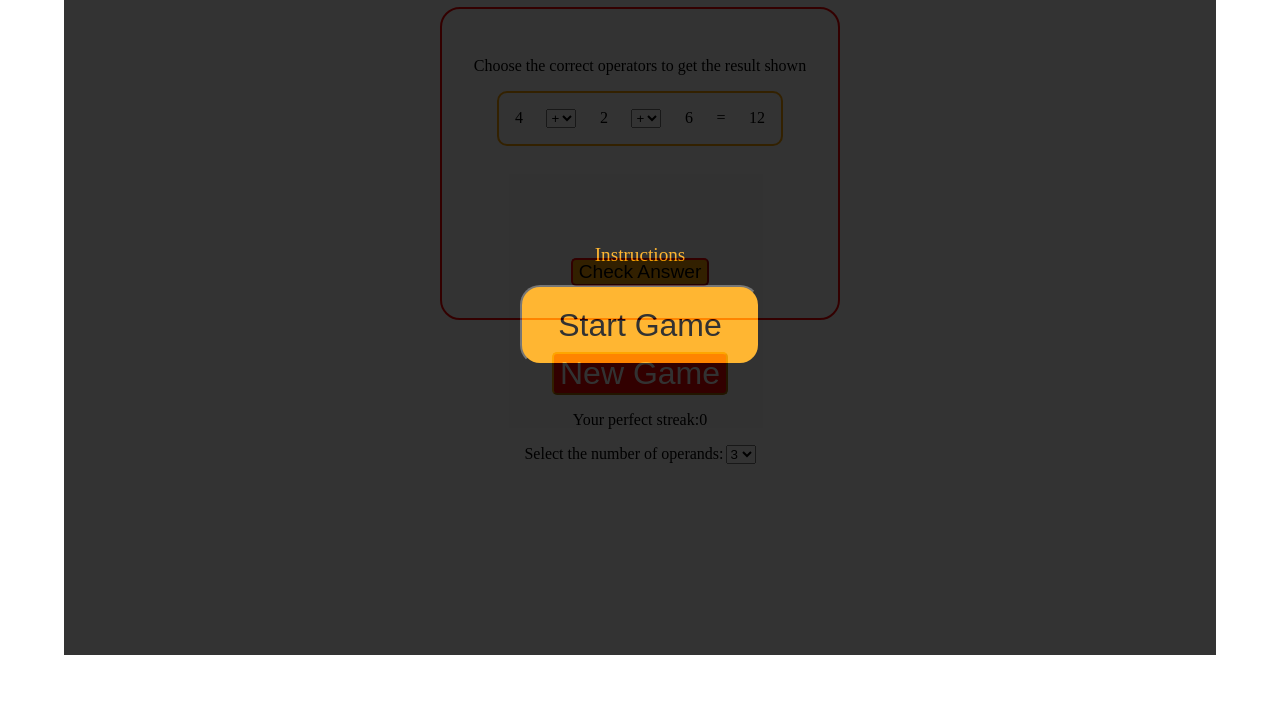
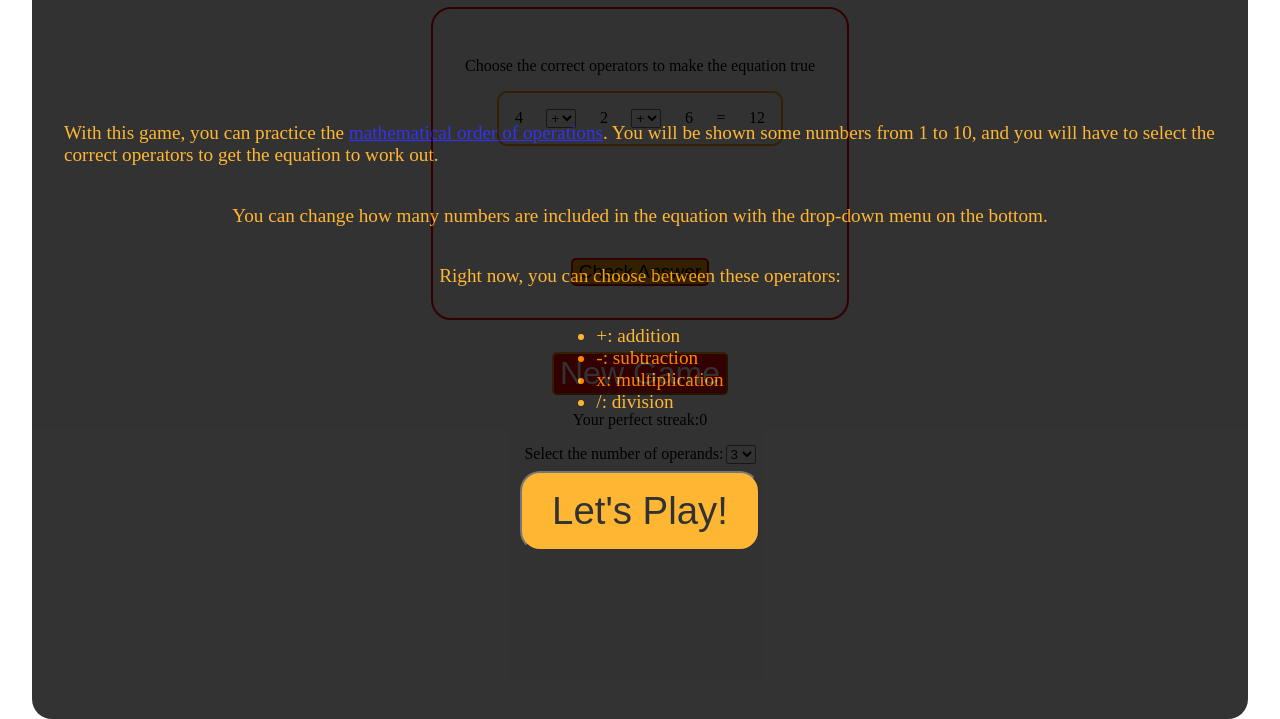
Before and after one commit to blahosyl/operator-game, a plain HTML site: page index.html in a window 1280 px wide. Shown: the part 81-800 px from the top of the page. Drawn offline with Linux system fonts and the light colour scheme.

Commit message:
Add welcome text & styling #21

```diff
--- a/assets/css/style.css
+++ b/assets/css/style.css
@@ -33,10 +33,9 @@ padding: 2rem;
   align-items: center;
   /* elements vertically centered (watch out: for `flex-direction: column;`, horizontal and vertical alignment commands are swapped ) */
   justify-content: center;
-}
-
-#welcome-div p{
   font-size: 120%;
+  border-radius: 20px;
+  padding: 2rem;
 }
 
 #welcome-div button {
--- a/index.html
+++ b/index.html
@@ -16,9 +16,26 @@
 
   <div id="welcome-div">
     <p>
-      Instructions
+      With this game, you can practice the <a href="https://en.wikipedia.org/wiki/Order_of_operations">mathematical order of operations</a>.
+      You will be shown some numbers from 1 to 10, and you will have to select the correct operators to get the equation to work out.
     </p>
-    <button data-type="submit" id="start-game-button">Start Game</button>
+
+    <p>
+      You can change how many numbers are included in the equation with the drop-down menu on the bottom.
+    </p>
+
+    <p>
+      Right now, you can choose between these operators:
+      <ul>
+        <li>+: addition</li>
+        <li>-: subtraction</li>
+        <li>x: multiplication</li>
+        <li>/: division</li>
+      </ul>
+
+    </p>
+
+    <button data-type="submit" id="start-game-button">Let's Play!</button>
 
   </div>
 
@@ -28,7 +45,7 @@
   <!-- game area including the instuctions, the question to be solved and the submit button -->
   <div id="game-area">
 
-    <p>Choose the correct operators to get the result shown</p>
+    <p>Choose the correct operators to make the equation true</p>
 
     <!-- contains the operands, operators and the expected result -->
     <div id="question-area">
```
